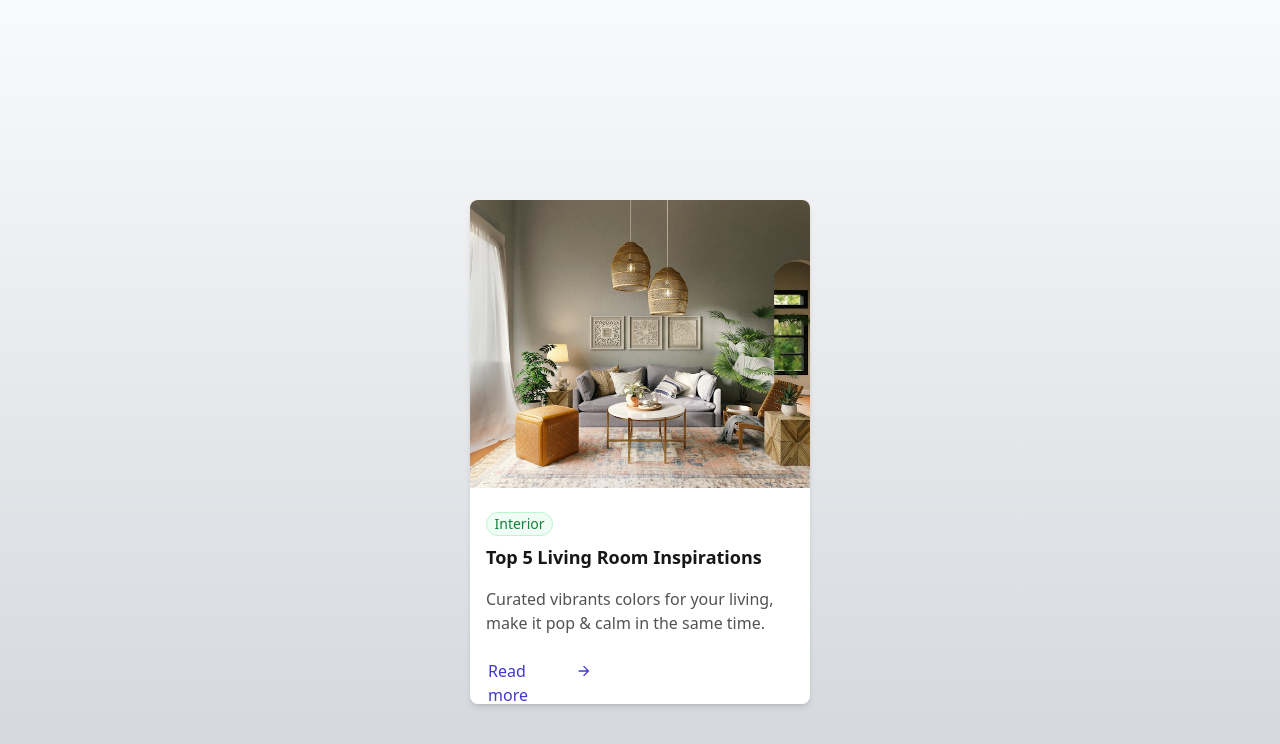
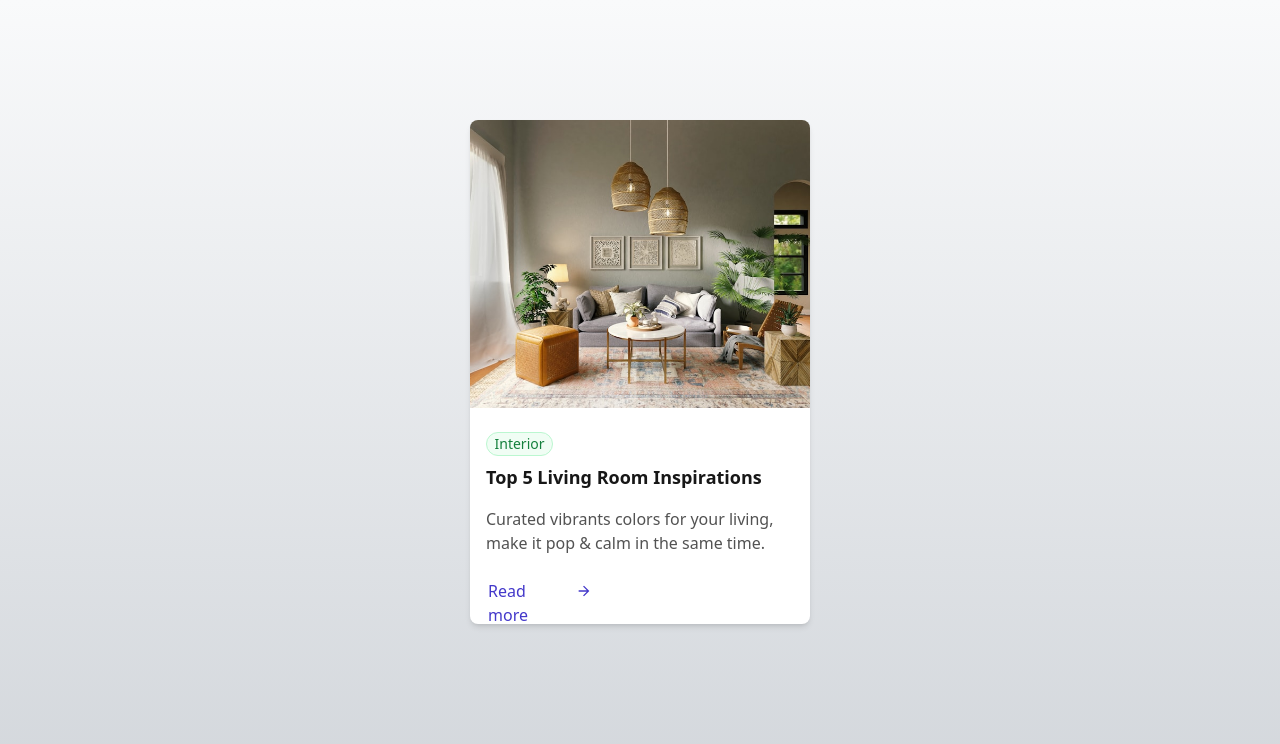
Before and after one commit to smmileely/great-front-end-projects, a React (Vite) app: page / in a window 1280 px wide. Shown: the top 744 px of the page. Built offline with nearby package versions, Linux system fonts and the light colour scheme.

Commit message:
Refactor code

```diff
--- a/src/App.tsx
+++ b/src/App.tsx
@@ -1,36 +1,20 @@
 import './App.css';
+import BlogCard from './components/blog-card';
 import coverPic from './assets/spacejoy-unsplash.jpg';
-import { IoMdArrowForward } from 'react-icons/io';
 
 function App() {
   return (
-    <div className='h-[100vh] bg-gradient-to-b from-gray-50 to-[#d2d6db] pt-[200px] flex justify-center'>
-      <div className='w-[340px] h-[504px] rounded-[8px] shadow-md bg-white'>
-        <img
-          className='w-[340px] h-[288px] rounded-t-[8px] object-cover'
-          src={coverPic}
-          alt='living-room'
-        />
-        <div className='w-[340px] h-[216px] py-[24px] px-[16px]'>
-          <div className='text-sm bg-green-50 text-green-700 border border-green-200 rounded-full w-[67px] h-[24px] flex items-center justify-center'>
-            Interior
-          </div>
-          <h2 className='text-neutral-900 text-[18px] font-semibold pt-2'>
-            Top 5 Living Room Inspirations
-          </h2>
-          <p className='text-neutral-600 text-base pt-4'>
-            Curated vibrants colors for your living, make it pop & calm in the
-            same time.
-          </p>
-          <a
-            href=''
-            className='flex items-center gap-1.5 pt-6 text-base bg-white text-indigo-700'
-          >
-            <div className='w-[84px] h-[24px] px-[2px]'>Read more</div>
-            <IoMdArrowForward className='w-[16px] h-[16px]' />
-          </a>
-        </div>
-      </div>
+    <div className='h-[100vh] bg-gradient-to-b from-gray-50 to-[#d2d6db] pt-[120px] flex justify-center'>
+      <BlogCard
+        image={coverPic}
+        tag={'Interior'}
+        title={'Top 5 Living Room Inspirations'}
+        info={
+          'Curated vibrants colors for your living, make it pop & calm in the same time.'
+        }
+        link={''}
+        linkText={'Read more'}
+      />
     </div>
   );
 }
--- /dev/null
+++ b/src/components/blog-card.tsx
@@ -0,0 +1,48 @@
+import React from 'react';
+import { IoMdArrowForward } from 'react-icons/io';
+
+interface BlogCardProps {
+  image: string;
+  tag: string;
+  title: string;
+  info: string;
+  link: string;
+  linkText: string;
+}
+
+const BlogCard: React.FC<BlogCardProps> = ({
+  image,
+  tag,
+  title,
+  info,
+  link,
+  linkText,
+}) => {
+  return (
+    <div className='w-[340px] h-[504px] rounded-[8px] shadow-md bg-white'>
+      <img
+        className='w-[340px] h-[288px] rounded-t-[8px] object-cover'
+        src={image}
+        alt='living-room'
+      />
+      <div className='w-[340px] h-[216px] py-[24px] px-[16px]'>
+        <div className='text-sm bg-green-50 text-green-700 border border-green-200 rounded-full w-[67px] h-[24px] flex items-center justify-center'>
+          {tag}
+        </div>
+        <h2 className='text-neutral-900 text-[18px] font-semibold pt-2'>
+          {title}
+        </h2>
+        <p className='text-neutral-600 text-base pt-4'>{info}</p>
+        <a
+          href={link}
+          className='flex items-center gap-1.5 pt-6 text-base bg-white text-indigo-700'
+        >
+          <div className='w-[84px] h-[24px] px-[2px]'>{linkText}</div>
+          <IoMdArrowForward className='w-[16px] h-[16px]' />
+        </a>
+      </div>
+    </div>
+  );
+};
+
+export default BlogCard;
```
